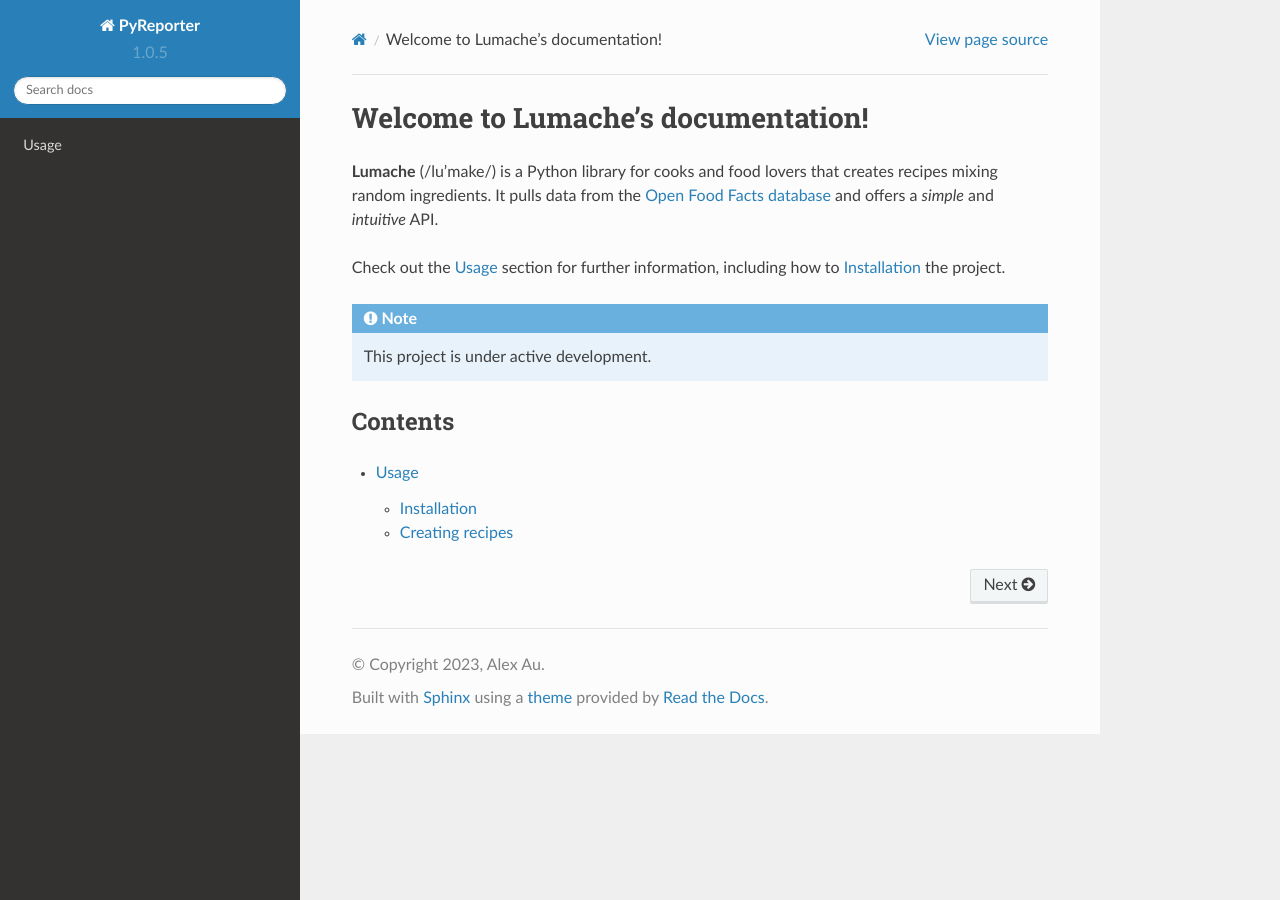
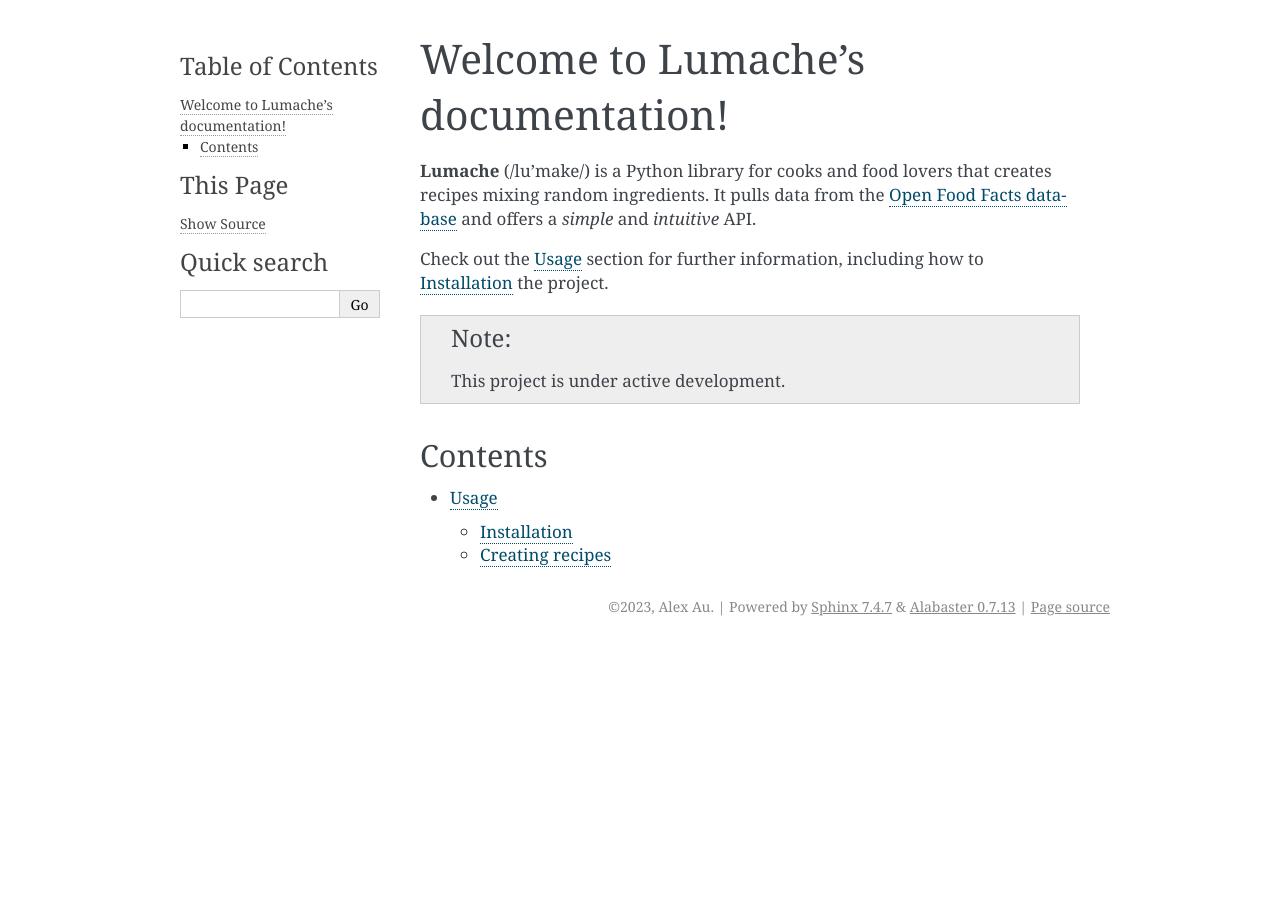
Before and after one commit to Alex-Au1/PyReporter, a Sphinx documentation site: the page built from docs/source/index.rst, in a window 1280 px wide. Built offline with Sphinx 7.4.7, drawn with Linux system fonts in a browser that asks for light colours; pages that are not in the unit, such as notebooks, are missing from menus.

Commit message:
Update conf.py

```diff
--- a/docs/source/conf.py
+++ b/docs/source/conf.py
@@ -1,35 +1,28 @@
 # Configuration file for the Sphinx documentation builder.
+#
+# For the full list of built-in configuration values, see the documentation:
+# https://www.sphinx-doc.org/en/master/usage/configuration.html
 
-# -- Project information
+# -- Project information -----------------------------------------------------
+# https://www.sphinx-doc.org/en/master/usage/configuration.html#project-information
 
 project = 'PyReporter'
 copyright = '2023, Alex Au'
 author = 'Alex Au'
+release = '1.0.5'
 
-release = '1.0.5'
-version = '1.0.5'
+# -- General configuration ---------------------------------------------------
+# https://www.sphinx-doc.org/en/master/usage/configuration.html#general-configuration
 
-# -- General configuration
-
-extensions = [
-    'sphinx.ext.duration',
-    'sphinx.ext.doctest',
-    'sphinx.ext.autodoc',
-    'sphinx.ext.autosummary',
-    'sphinx.ext.intersphinx',
-]
-
-intersphinx_mapping = {
-    'python': ('https://docs.python.org/3/', None),
-    'sphinx': ('https://www.sphinx-doc.org/en/master/', None),
-}
-intersphinx_disabled_domains = ['std']
+extensions = []
 
 templates_path = ['_templates']
+exclude_patterns = []
 
-# -- Options for HTML output
 
-html_theme = 'sphinx_rtd_theme'
 
-# -- Options for EPUB output
-epub_show_urls = 'footnote'
+# -- Options for HTML output -------------------------------------------------
+# https://www.sphinx-doc.org/en/master/usage/configuration.html#options-for-html-output
+
+html_theme = 'alabaster'
+html_static_path = ['_static']
```
